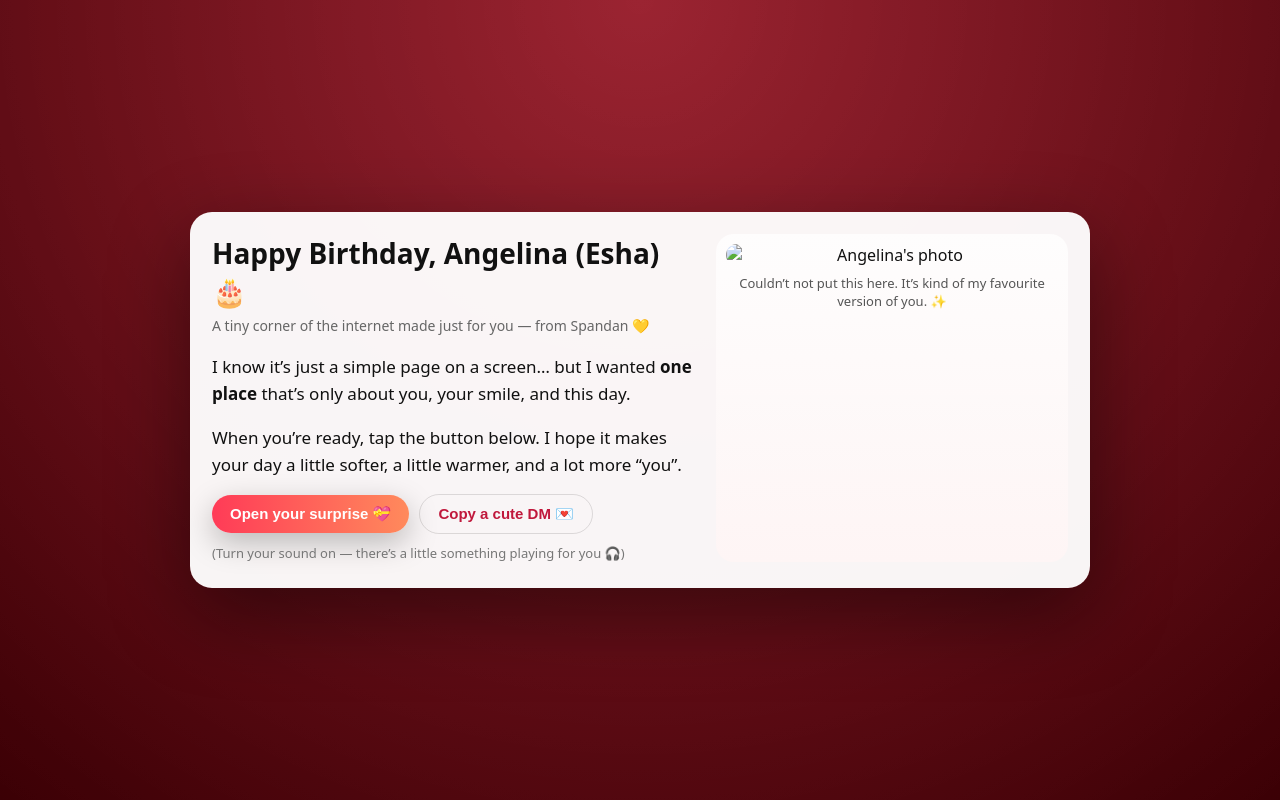
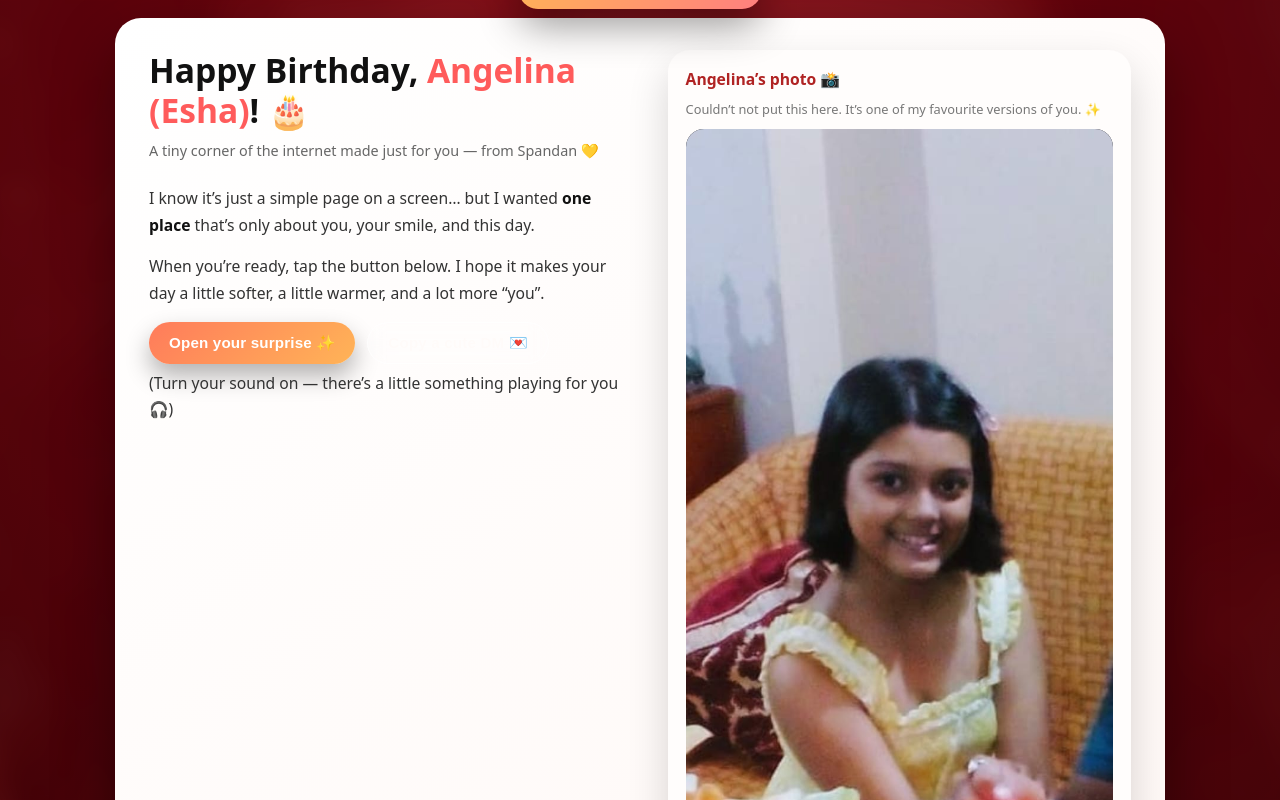
Before and after one commit to killeres07/angelina-bday, a plain HTML site: page index.html in a window 1280 px wide. Shown: the top 800 px of the page. Drawn offline with Linux system fonts and the light colour scheme.

Commit message:
Update index.html

```diff
--- a/index.html
+++ b/index.html
@@ -1,17 +1,22 @@
-<!doctype html>
+<!DOCTYPE html>
 <html lang="en">
 <head>
-<meta charset="utf-8" />
-<meta name="viewport" content="width=device-width,initial-scale=1" />
+  <meta charset="UTF-8" />
+  <meta name="viewport" content="width=device-width, initial-scale=1.0" />
   <title>Happy Birthday, Angelina (Esha)! ❤️</title>
+
   <style>
     :root{
       --deep-red1:#3b0005;
       --deep-red2:#8b0010;
-    --accent1:#ff3b57;
+      --accent1:#ffb357;
       --accent2:#ff8a5c;
+      --card:#ffffff;
+      --muted:#a7a7a7;
     }
+
     *{box-sizing:border-box;margin:0;padding:0}
+
     body{
       min-height:100vh;
       margin:0;
@@ -24,217 +29,428 @@
       color:#111;
       overflow:hidden;
     }
+
+    /* blurred photo layer */
     #bgPhoto{
       position:fixed;
       inset:0;
       background-size:cover;
       background-position:center;
-    filter:blur(10px) brightness(0.4);
-    opacity:0.75;
-    z-index:-1;
-    transform:scale(1.07);
+      filter:blur(10px) brightness(.7);
+      opacity:.18;
+      z-index:0;
+      transform:scale(1.05);
+      transition:opacity .6s ease, filter .6s ease;
     }
-  .overlay{
-    position:fixed;inset:0;
-    background:radial-gradient(circle at top, rgba(255,255,255,0.14), transparent);
-    mix-blend-mode:screen;
-    z-index:-1;
+
+    #bgPhoto.on {
+      opacity:.32;
+      filter:blur(6px) brightness(.85);
     }
+
+    /* confetti */
+    #confetti{
+      position:fixed;
+      inset:0;
+      pointer-events:none;
+      overflow:hidden;
+      z-index:2;
+    }
+    .confetto{
+      position:absolute;
+      width:8px;
+      height:16px;
+      border-radius:3px;
+      opacity:0;
+      animation:fall 2.8s linear forwards;
+    }
+    @keyframes fall{
+      0%{transform:translate3d(var(--x),-10%,0) rotateZ(0deg);opacity:1}
+      100%{transform:translate3d(calc(var(--x) + 40px),110%,0) rotateZ(360deg);opacity:0}
+    }
+
+    /* main card */
     .card{
+      position:relative;
+      z-index:1;
+      max-width:1050px;
       width:100%;
-    max-width:900px;
-    background:rgba(255,255,255,0.96);
-    border-radius:22px;
-    padding:22px 22px 26px;
-    box-shadow:0 26px 80px rgba(0,0,0,0.45);
+      background:linear-gradient(145deg,#ffffff,#fff7f4);
+      box-shadow:0 26px 60px rgba(0,0,0,.38);
+      border-radius:26px;
+      padding:32px 34px;
       display:grid;
-    grid-template-columns:minmax(0,2.2fr) minmax(0,1.6fr);
-    gap:20px;
+      grid-template-columns: minmax(0,2.1fr) minmax(0,2fr);
+      gap:32px;
     }
-  @media (max-width:780px){
-    .card{grid-template-columns:1fr}
+
+    .badge-bar{
+      position:absolute;
+      left:50%;
+      transform:translateX(-50%);
+      top:-48px;
+      background:linear-gradient(120deg,#ffb357,#ff7f7f);
+      color:#fff;
+      padding:10px 22px;
+      border-radius:999px;
+      font-size:.88rem;
+      font-weight:600;
+      display:flex;
+      align-items:center;
+      gap:8px;
+      box-shadow:0 14px 40px rgba(0,0,0,.45);
+      letter-spacing:.02em;
     }
-  .title{
-    font-size:28px;
-    font-weight:900;
-    margin-bottom:6px;
+
+    .badge-dot{
+      width:10px;
+      height:10px;
+      border-radius:50%;
+      background:#fffbf5;
+      box-shadow:0 0 0 4px rgba(255,255,255,.35);
     }
-  .subtitle{
-    font-size:14px;
+
+    .left h1{
+      font-size:2.1rem;
+      line-height:1.2;
+      margin-bottom:8px;
+    }
+
+    .left h1 span{color:#ff5b5b}
+
+    .left .tagline{
+      font-size:.9rem;
       color:#666;
-    margin-bottom:18px;
+      margin-bottom:22px;
     }
-  .msg{
-    font-size:17px;
-    line-height:1.6;
-    margin-bottom:16px;
+
+    .left p{
+      font-size:.98rem;
+      line-height:1.7;
+      color:#333;
+      margin-bottom:15px;
     }
+
+    .left p span.strong{font-weight:600;color:#111}
+
+    .actions{
+      display:flex;
+      flex-wrap:wrap;
+      gap:12px;
+      margin-top:14px;
+      margin-bottom:4px;
+    }
+
     .btn{
-    padding:10px 18px;
-    border-radius:999px;
       border:none;
       cursor:pointer;
-    font-weight:700;
-    font-size:15px;
+      border-radius:999px;
+      padding:11px 20px;
+      font-size:.95rem;
+      font-weight:600;
+      display:inline-flex;
+      align-items:center;
+      justify-content:center;
+      gap:8px;
+      letter-spacing:.01em;
+      transition:transform .12s ease, box-shadow .12s ease, background .2s ease;
     }
+
     .btn-main{
-    background:linear-gradient(90deg,var(--accent1),var(--accent2));
+      background:linear-gradient(135deg,#ff7b5b,#ffb457);
       color:#fff;
-    box-shadow:0 10px 30px rgba(0,0,0,0.25);
+      box-shadow:0 12px 24px rgba(0,0,0,.3);
     }
+    .btn-main:hover{
+      transform:translateY(-1px);
+      box-shadow:0 16px 32px rgba(0,0,0,.37);
+    }
+
     .btn-ghost{
-    background:transparent;
-    border:1px solid rgba(0,0,0,0.12);
-    color:#c0183c;
-    margin-left:6px;
+      background:rgba(255,255,255,.2);
+      border:1px solid rgba(255,255,255,.6);
+      color:#fffbf9;
+      backdrop-filter:blur(8px);
     }
-  .thumb-wrap{
-    background:linear-gradient(180deg,rgba(255,255,255,0.8),rgba(255,245,245,0.9));
-    border-radius:18px;
-    padding:10px;
+    .btn-ghost:hover{
+      background:rgba(255,255,255,.35);
+      color:#b02323;
+    }
+
+    .hint{
+      font-size:.78rem;
+      color:#f3dede;
+      margin-top:6px;
+    }
+
+    /* right side */
+    .right-card{
+      background:#fffdfc;
+      border-radius:22px;
+      padding:18px 18px 20px;
       display:flex;
       flex-direction:column;
+      gap:10px;
+      box-shadow:0 18px 40px rgba(0,0,0,.16);
+    }
+
+    .right-title{
+      font-size:.98rem;
+      font-weight:600;
+      display:flex;
       align-items:center;
-    text-align:center;
+      gap:6px;
+      color:#b02323;
     }
-  .thumb{
+
+    .right-sub{
+      font-size:.8rem;
+      color:#777;
+      line-height:1.5;
+    }
+
+    .photo-frame{
+      position:relative;
+      border-radius:18px;
+      overflow:hidden;
+      background:#000;
+      flex:1;
+      display:flex;
+      align-items:center;
+      justify-content:center;
+    }
+
+    .photo-frame img{
       width:100%;
-    border-radius:14px;
-    max-height:320px;
+      height:100%;
       object-fit:cover;
       display:block;
     }
-  .thumb-caption{
-    font-size:13px;
-    color:#555;
-    margin-top:8px;
+
+    .photo-caption{
+      font-size:.78rem;
+      color:#999;
+      margin-top:4px;
     }
-  /* simple overlay popup */
-  .popup-backdrop{
-    position:fixed;inset:0;
-    background:rgba(0,0,0,0.6);
-    display:none;
+
+    /* modal */
+    .modal-backdrop{
+      position:fixed;
+      inset:0;
+      background:rgba(0,0,0,.72);
+      display:flex;
       align-items:center;
       justify-content:center;
-    padding:16px;
-    z-index:10;
+      z-index:5;
+      opacity:0;
+      pointer-events:none;
+      transition:opacity .25s ease;
     }
-  .popup{
-    background:white;
-    max-width:520px;
-    width:100%;
-    border-radius:18px;
-    padding:20px 20px 18px;
-    box-shadow:0 26px 80px rgba(0,0,0,0.55);
-    animation:pop .3s ease-out;
+    .modal-backdrop.show{
+      opacity:1;
+      pointer-events:auto;
+    }
+
+    .modal{
+      background:#fffdfb;
+      border-radius:22px;
+      max-width:560px;
+      width:94%;
+      padding:24px 24px 22px;
+      box-shadow:0 20px 60px rgba(0,0,0,.55);
+      animation:pop .25s ease-out;
     }
     @keyframes pop{
-    from{transform:translateY(12px) scale(.96);opacity:0}
-    to{transform:translateY(0) scale(1);opacity:1}
+      from{transform:scale(.93) translateY(8px);opacity:0}
+      to{transform:scale(1) translateY(0);opacity:1}
     }
-  .popup h2{margin-bottom:10px;font-size:22px}
-  .popup p{font-size:15px;line-height:1.6;margin-bottom:4px}
+
+    .modal h2{
+      font-size:1.4rem;
+      margin-bottom:10px;
+    }
+    .modal p{
+      font-size:.96rem;
+      color:#444;
+      line-height:1.7;
+      margin-bottom:8px;
+    }
+    .modal .close-row{
+      display:flex;
+      justify-content:flex-end;
+      margin-top:10px;
+    }
+    .btn-small{
+      padding:7px 16px;
+      font-size:.85rem;
+      border-radius:999px;
+      border:none;
+      background:#222;
+      color:#fff;
+      cursor:pointer;
+    }
+    .btn-small:hover{background:#000}
+
+    @media(max-width:880px){
+      .card{
+        grid-template-columns:1fr;
+        padding:26px 22px 24px;
+      }
+      .badge-bar{
+        top:-46px;
+        padding:9px 18px;
+        font-size:.82rem;
+      }
+    }
   </style>
 </head>
 <body>
-
   <div id="bgPhoto"></div>
-<div class="overlay"></div>
+  <div id="confetti"></div>
 
   <div class="card">
-  <div>
-    <div class="title">Happy Birthday, Angelina (Esha) 🎂</div>
-    <div class="subtitle">A tiny corner of the internet made just for you — from Spandan 💛</div>
-    <p class="msg">
-      I know it’s just a simple page on a screen… but I wanted <b>one place</b> that’s only about you, your smile, and this day.
-    </p>
-    <p class="msg">
-      When you’re ready, tap the button below. I hope it makes your day a little softer, a little warmer, and a lot more “you”.
+    <div class="badge-bar">
+      <span class="badge-dot"></span>
+      Happy Birthday, Esha! 🎉
+    </div>
+
+    <section class="left">
+      <h1>Happy Birthday, <span>Angelina (Esha)</span>! 🎂</h1>
+      <p class="tagline">
+        A tiny corner of the internet made just for you — from Spandan 💛
       </p>
 
-    <button class="btn btn-main" onclick="openSurprise()">Open your surprise 💝</button>
-    <button class="btn btn-ghost" onclick="copyDM()">Copy a cute DM 💌</button>
+      <p>
+        I know it’s just a simple page on a screen… but I wanted
+        <span class="strong"> one place</span> that’s only about
+        you, your smile, and this day.
+      </p>
+      <p>
+        When you’re ready, tap the button below. I hope it makes your day
+        a little softer, a little warmer, and a lot more “you”.
+      </p>
 
-    <p style="font-size:13px;color:#777;margin-top:10px;">
+      <div class="actions">
+        <button class="btn btn-main" id="openSurprise">
+          Open your surprise ✨
+        </button>
+        <button class="btn btn-ghost" id="copyDM">
+          Copy a cute DM 💌
+        </button>
+      </div>
+
+      <p class="hint">
         (Turn your sound on — there’s a little something playing for you 🎧)
       </p>
+    </section>
+
+    <section class="right-card">
+      <div class="right-title">
+        Angelina’s photo 📸
+      </div>
+      <p class="right-sub">
+        Couldn’t not put this here. It’s one of my favourite versions of you. ✨
+      </p>
+
+      <div class="photo-frame">
+        <img id="thumbPhoto" alt="Angelina (Esha)" />
+      </div>
+      <p class="photo-caption">
+        From: Spandan — also blurred in the background when your surprise is open.
+      </p>
+    </section>
   </div>
 
-  <div class="thumb-wrap">
-    <img id="photoThumb" class="thumb" src="" alt="Angelina's photo">
-    <div class="thumb-caption">
-      Couldn’t not put this here. It’s kind of my favourite version of you. ✨
+  <!-- Modal -->
+  <div class="modal-backdrop" id="modal">
+    <div class="modal">
+      <h2>Hey, birthday girl 💫</h2>
+      <p>
+        I don’t know if words ever do you justice, but I’ll still try.
+        You make things softer just by being in them. This little page is
+        my way of saying I notice that, I appreciate that, and I’m quietly
+        cheering for you — always.
+      </p>
+      <p>
+        Here’s to more late-night laughs, random songs, and memories that feel
+        like this background looks — a little dramatic, a lot warm,
+        and entirely yours. 💌
+      </p>
+      <p>
+        Keep this link for the days you forget how special you are.
+        I’ll be here, in one tiny tab of your browser, reminding you. 🫶
+      </p>
+
+      <div class="close-row">
+        <button class="btn-small" id="closeModal">Close</button>
       </div>
     </div>
   </div>
 
-<!-- popup -->
-<div id="popupBackdrop" class="popup-backdrop">
-  <div class="popup">
-    <h2>🎉 Happy Birthday, pretty heart ❤️</h2>
-    <p>
-      I don’t know how to say this without sounding cheesy, so I’ll just say it:
-    </p>
-    <p>
-      <b>You make things better just by existing in them.</b>
-    </p>
-    <p>
-      I hope today treats you gently, just the way you deserve.
-      And if it doesn’t, I hope this tiny page at least made you smile for a second.
-    </p>
-    <p style="margin-top:8px;font-weight:700;">
-      — Spandan 💛
-    </p>
-    <button class="btn btn-main" style="margin-top:12px;" onclick="closeSurprise()">Close ✨</button>
-  </div>
-</div>
-
-<audio id="bgMusic" preload="auto"></audio>
+  <!-- audio -->
+  <audio id="bgMusic" loop></audio>
 
   <script>
-/* ---------------------------------------------------------
-   🔥 EDIT ONLY THESE 3 LINES WITH YOUR REAL LINKS
-   (keep the quotes " " and replace the inside)
---------------------------------------------------------- */
+    /* your media links */
     const PHOTO_BG   = "https://github.com/killeres07/angelina-bday/blob/main/Esha1.jpg?raw=true";
     const PHOTO_THUMB= "https://github.com/killeres07/angelina-bday/blob/main/Esha2.jpg?raw=true";
-const SONG       = "https://github.com/killeres07/angelina-bday/raw/refs/heads/main/humdum.mp3
-";
-/* ----------------------------------------------------- */
+    const SONG       = "https://github.com/killeres07/angelina-bday/raw/main/Humdum__Aditya_Rikhari__Karaoke_With_Lyrics__Sallo_Beats__iMibEHC7HOI.mp3";
 
-// set background and thumb
-document.getElementById("bgPhoto").style.backgroundImage = `url("${PHOTO_BG}")`;
-document.getElementById("photoThumb").src = PHOTO_THUMB;
+    const bgPhoto   = document.getElementById("bgPhoto");
+    const thumbImg  = document.getElementById("thumbPhoto");
+    const openBtn   = document.getElementById("openSurprise");
+    const copyBtn   = document.getElementById("copyDM");
+    const modal     = document.getElementById("modal");
+    const closeBtn  = document.getElementById("closeModal");
+    const confettiC = document.getElementById("confetti");
+    const music     = document.getElementById("bgMusic");
 
-// set music
-const music = document.getElementById("bgMusic");
+    // set images + music src
+    bgPhoto.style.backgroundImage = `url("${PHOTO_BG}")`;
+    thumbImg.src = PHOTO_THUMB;
     music.src = SONG;
-music.loop = true;
+
+    function makeConfetti(){
+      for(let i=0;i<60;i++){
+        const c=document.createElement("div");
+        c.className="confetto";
+        const colors=["#ffb357","#ff7b5b","#ffd4e3","#fff07f","#ff8a5c"];
+        c.style.background=colors[i%colors.length];
+        c.style.setProperty("--x",Math.random()*100+"vw");
+        c.style.animationDelay=(Math.random()*0.4)+"s";
+        confettiC.appendChild(c);
+        setTimeout(()=>c.remove(),3000);
+      }
+    }
 
     function openSurprise(){
-  // try to play music (may need user interaction)
-  music.play().catch(()=>{ /* if blocked, user can tap again */ });
-  document.getElementById("popupBackdrop").style.display = "flex";
+      modal.classList.add("show");
+      bgPhoto.classList.add("on");
+      makeConfetti();
+      // try to play music (user-gesture, so allowed)
+      music.play().catch(()=>{});
     }
 
     function closeSurprise(){
-  document.getElementById("popupBackdrop").style.display = "none";
+      modal.classList.remove("show");
+      bgPhoto.classList.remove("on");
     }
 
-function copyDM(){
-  const link = `https://${location.host}${location.pathname}`;
-  const text = `Happy Birthday, Angelina 💛 I made a tiny something just for you: ${link} \nOpen it when you feel like smiling. — Spandan`;
-  if (navigator.clipboard && navigator.clipboard.writeText){
-    navigator.clipboard.writeText(text).then(()=>{
-      alert("DM copied. Just paste it in chat 💌");
-    }).catch(()=>{
-      prompt("Copy this message:", text);
+    openBtn.addEventListener("click", openSurprise);
+    closeBtn.addEventListener("click", closeSurprise);
+    modal.addEventListener("click", e=>{
+      if(e.target===modal) closeSurprise();
     });
-  } else {
-    prompt("Copy this message:", text);
+
+    copyBtn.addEventListener("click", async ()=>{
+      const text = `I made you a tiny birthday website. Open it when you need a soft reminder that someone is really, really fond of you. 💌`;
+      try{
+        await navigator.clipboard.writeText(text);
+        alert("Cute DM copied! Paste it in her chat. 💬");
+      }catch(err){
+        alert("Couldn't copy automatically, but here it is:\n\n"+text);
       }
-}
+    });
   </script>
-
 </body>
 </html>
```
Lines whose indentation alone changed are shown as unchanged.
